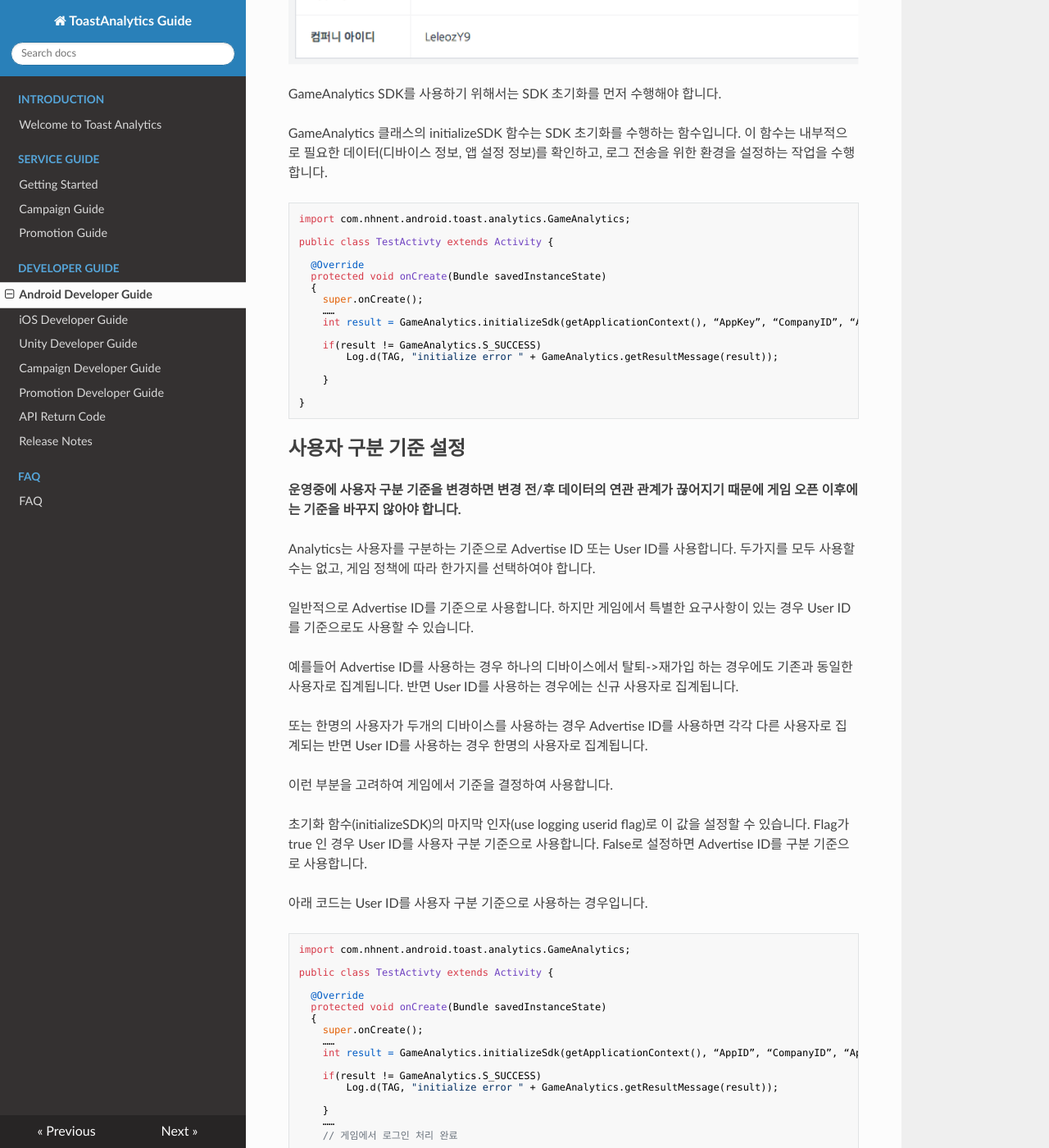
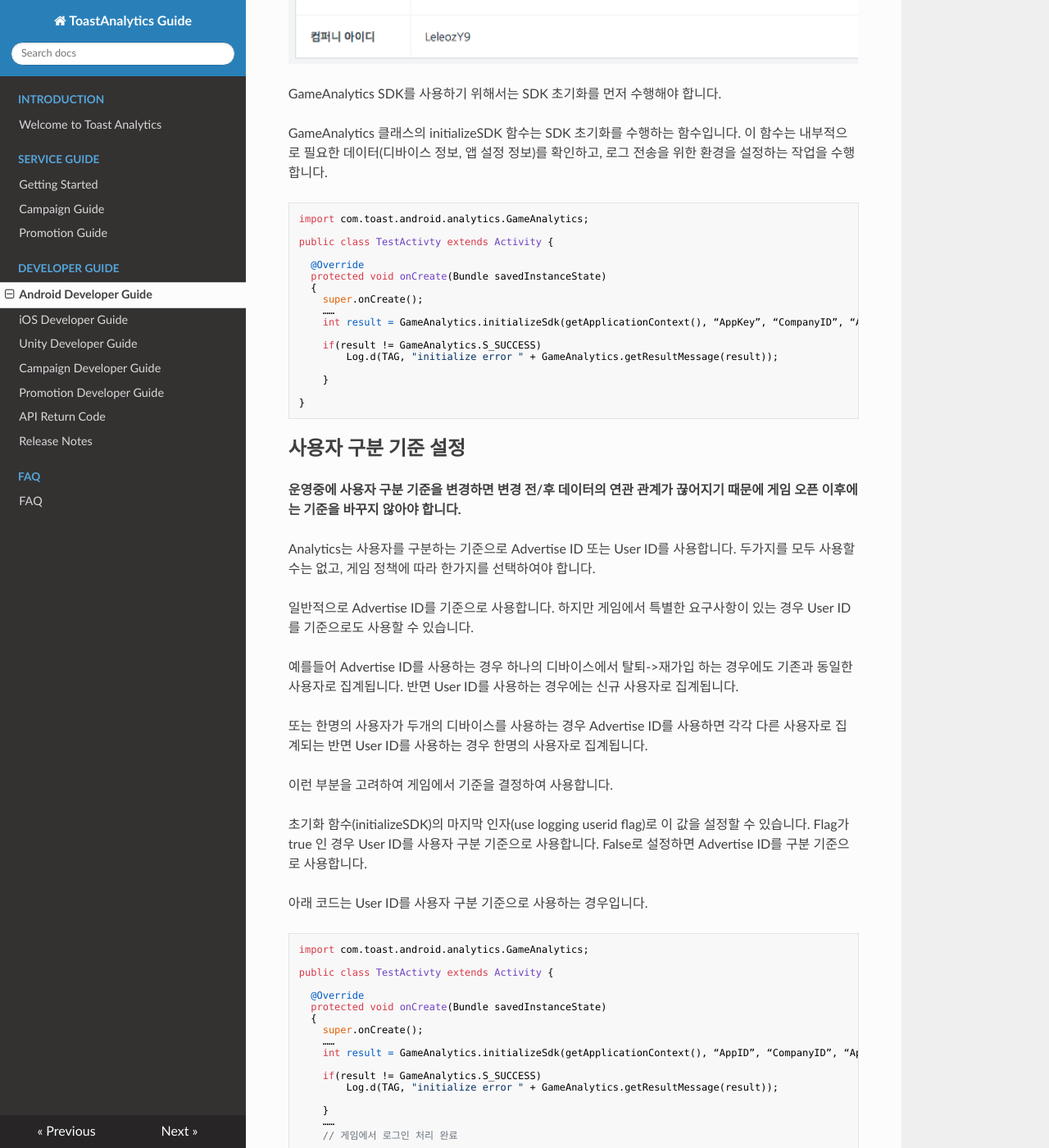
Before and after one commit to ToastAnalytics/ToastAnalytics, an MkDocs documentation site: the page built from docs/Developer/4. Android Developer Guide.md, in a window 1280 px wide and 1400 px high, scrolled down 3346 px. Shown: the whole window at 82% size. Built offline with MkDocs 1.6.1, drawn with Linux system fonts in a browser that asks for light colours; nearby versions of some CDN libraries; old or Windows-style settings are respelled for this version of MkDocs; some of the changed text lies outside the part shown.

Commit message:
Update 4. Android Developer Guide.md
import package name 수정.

````diff
--- a/docs/Developer/4. Android Developer Guide.md
+++ b/docs/Developer/4. Android Developer Guide.md
@@ -135,7 +135,7 @@ GameAnalytics 클래스의 initializeSDK 함수는 SDK 초기화를 수행하는
 
 
 ```java
-import com.nhnent.android.toast.analytics.GameAnalytics;
+import com.toast.android.analytics.GameAnalytics;
 
 public class TestActivty extends Activity {
 
@@ -173,7 +173,7 @@ Analytics는 사용자를 구분하는 기준으로 Advertise ID 또는 User ID
 아래 코드는 User ID를 사용자 구분 기준으로 사용하는 경우입니다.
 
 ```java
-import com.nhnent.android.toast.analytics.GameAnalytics;
+import com.toast.android.analytics.GameAnalytics;
 
 public class TestActivty extends Activity {
 
@@ -339,7 +339,7 @@ Analytics 관리자 페이지에 정보를 등록하는 방법은 “Getting Sta
 SDK에 SenderID는 “setGcmSenderId” API를 동해 등록할 수 있습니다.
 
 ```
-import com.nhnent.android.toast.analytics.GameAnalytics;
+import com.toast.android.analytics.GameAnalytics;
 
 public class TestActivty extends Activity {
 
@@ -398,7 +398,7 @@ GCM 사용을 위해서는 AndroidManifest.xml 파일에 추가로 permission과
 Main Activity가 아닌 다른 Activity를 실행하기 위해서는 “setPushIntent”함수를 통해서 명시적으로 지정해야 합니다.
 
 ```
-import com.nhnent.android.toast.analytics.GameAnalytics;
+import com.toast.android.analytics.GameAnalytics;
 
 public class TestActivty extends Activity {
 
````
